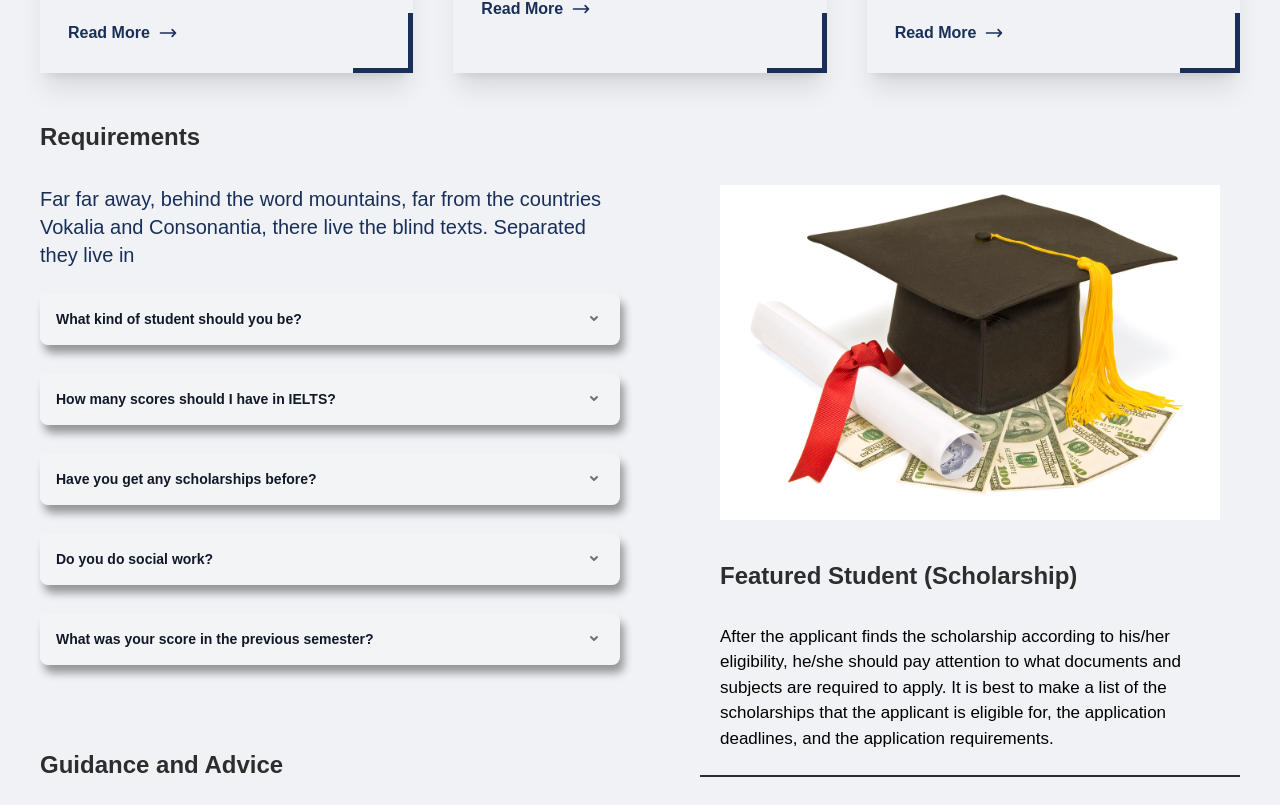
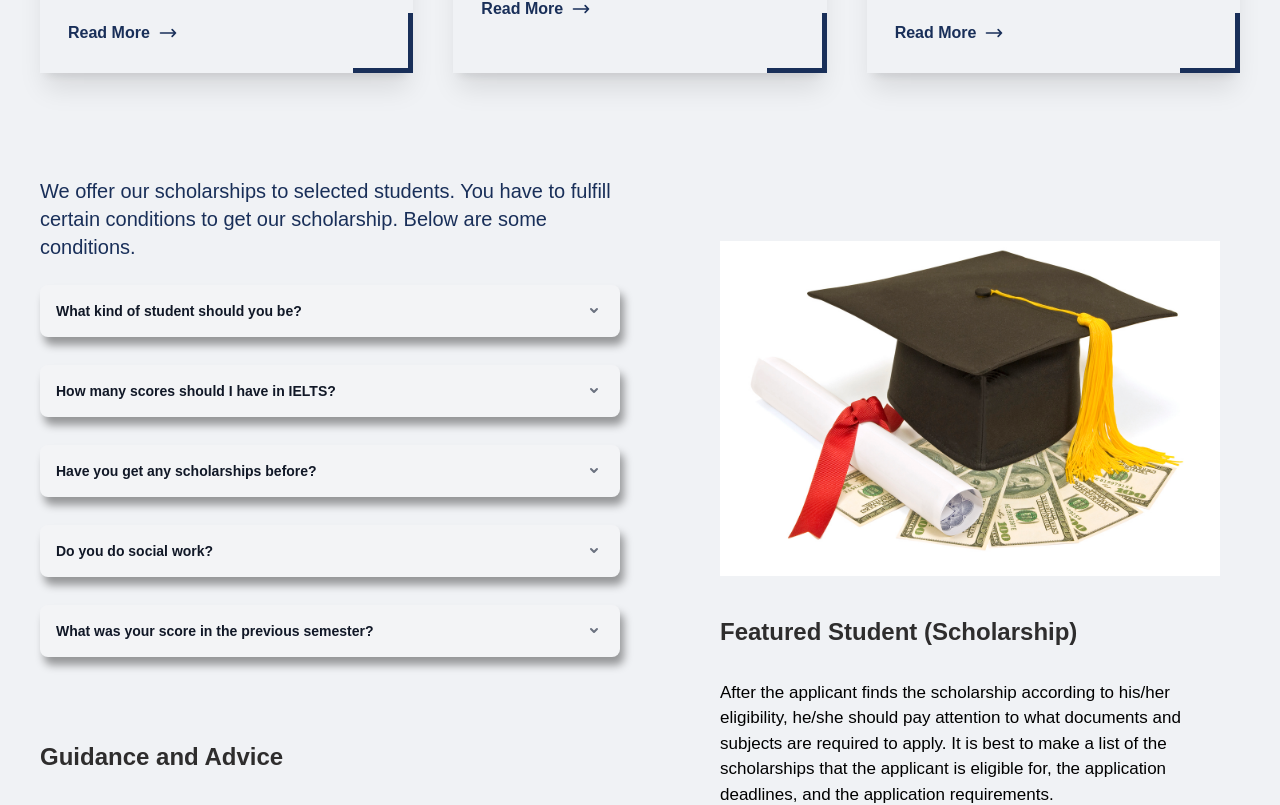
Before and after one commit to Junaed-Uddin/university, a Next.js app: page /scholarship in a window 1280 px wide. Shown: the part 540-1345 px from the top of the page. Built offline with nearby package versions, Linux system fonts and the light colour scheme.

Commit message:
Remove requirements text and added padding on the Scholarship section

```diff
--- a/components/Home/Scholarship/index.jsx
+++ b/components/Home/Scholarship/index.jsx
@@ -88,16 +88,13 @@ const Scholarship = () => {
                     </div>
                 </div>
             </div>
-            <div className="grid grid-cols-1 lg:grid-cols-2">
+            <div className="grid grid-cols-1 lg:grid-cols-2 pt-14">
                 <div className="mr-0 lg:mr-5">
                     <div className="pb-4">
-                        <h2 className=" text-2xl font-semibold text-txt-primary pb-8">
-                            Requirements
-                        </h2>
                         <p className=" text-xl text-primary pb-6">
-                            Far far away, behind the word mountains, far from
-                            the countries Vokalia and Consonantia, there live
-                            the blind texts. Separated they live in
+                            We offer our scholarships to selected students. You
+                            have to fulfill certain conditions to get our
+                            scholarship. Below are some conditions.
                         </p>
                         <div>
                             <Accordion title="What kind of student should you be?">
```
